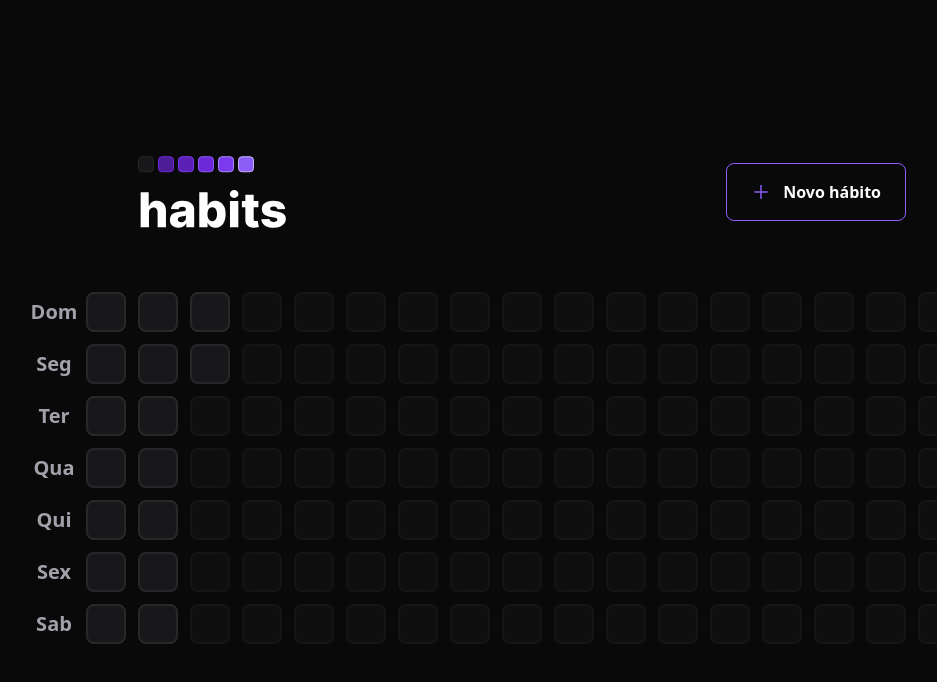
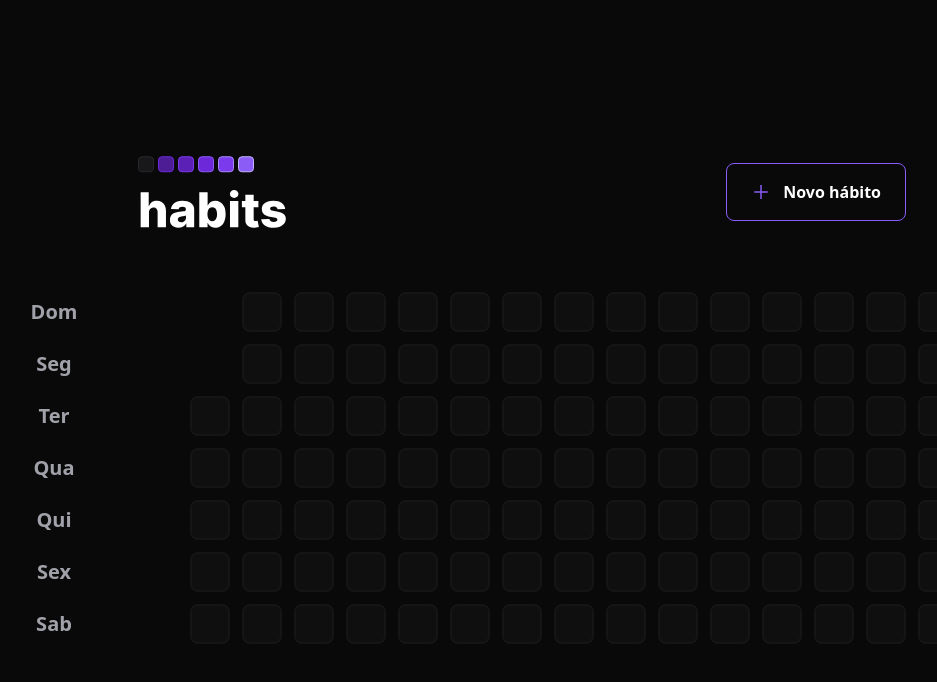
Before and after one commit to wallaceferreira149/nlw-setup, a Next.js app: page / in a window 1280 px wide. Shown: the top 682 px of the page, without its empty margins (118-1055 px from the left). Built offline with nearby package versions, Linux system fonts and the light colour scheme.

Commit message:
feat: :construction: add styles and funcionality to habitday component with clsx lib

```diff
--- a/package.json
+++ b/package.json
@@ -27,6 +27,7 @@
     "@types/node": "18.11.18",
     "@types/react": "18.0.26",
     "@types/react-dom": "18.0.10",
+    "clsx": "^1.2.1",
     "dayjs": "^1.11.7",
     "eslint": "8.32.0",
     "eslint-config-next": "13.1.2",
--- a/src/components/HabitDay/index.tsx
+++ b/src/components/HabitDay/index.tsx
@@ -1,19 +1,40 @@
 import * as Popover from '@radix-ui/react-popover';
+import clsx from 'clsx';
 import { ProgressBar } from '../ProgressBar';
 
-export interface IHabitDay {}
+export interface IHabitDay {
+  completed: number;
+  amount: number;
+}
 
-export const HabitDay: React.FC<IHabitDay> = ({ ...props }) => {
+export const HabitDay: React.FC<IHabitDay> = ({
+  completed,
+  amount,
+}: IHabitDay) => {
+  const completedPercentage = Math.round((completed / amount) * 100);
   return (
     <Popover.Root>
-      <Popover.Trigger className="w-10 h-10 bg-zinc-900 border-2 border-zinc-800 rounded-lg" />
+      <Popover.Trigger
+        className={clsx('w-10 h-10  rounded-lg', {
+          'bg-zinc-900 border-2 border-zinc-800': completedPercentage === 0,
+          'bg-violet-900 border-violet-700':
+            completedPercentage > 0 && completedPercentage < 20,
+          'bg-violet-800 border-violet-600':
+            completedPercentage >= 20 && completedPercentage < 40,
+          'bg-violet-700 border-violet-500':
+            completedPercentage >= 40 && completedPercentage < 60,
+          'bg-violet-600 border-violet-500':
+            completedPercentage >= 80 && completedPercentage <= 80,
+          'bg-violet-500 border-violet-400': completedPercentage >= 80,
+        })}
+      />
       <Popover.Portal>
         <Popover.Content className="min-w-[320px] p-6 rounded-2xl bg-zinc-900 flex flex-col">
           <span className="font-semibold text-zinc-400">terça-feira</span>
           <span className="mt-1 font-extrabold leading-tight text-3xl">
             17/01
           </span>
-          <ProgressBar progress={45} />
+          <ProgressBar progress={completedPercentage} />
           <Popover.Arrow height={8} width={16} className="fill-zinc-900" />
         </Popover.Content>
       </Popover.Portal>
```
Also changed, not shown: 1 other file (tests, documents, lock files or other folders).
